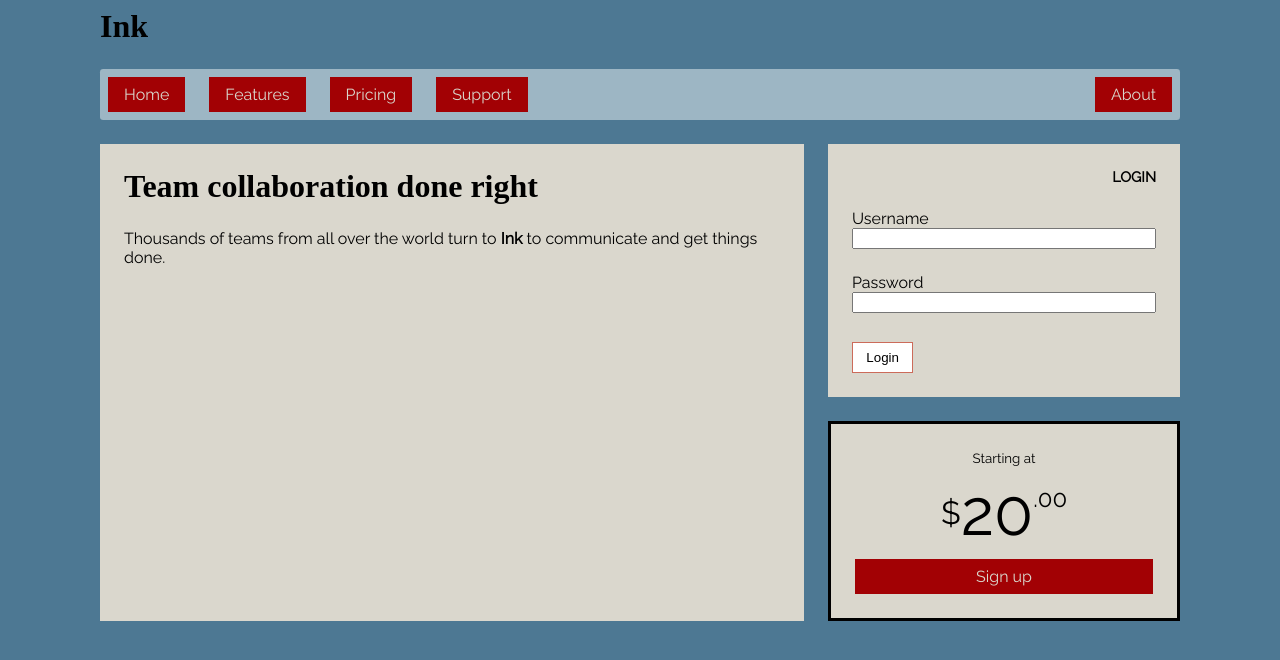
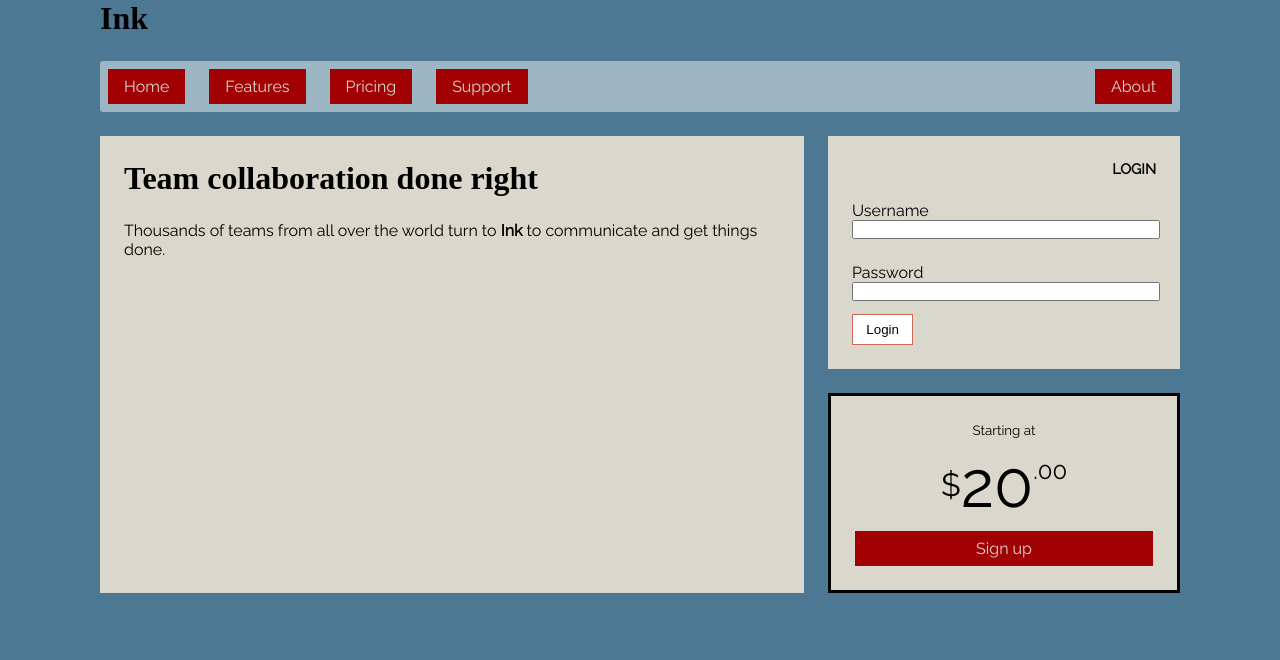
Before and after one commit to nic-dgl203-2021FA/assignment-4a-2-WeatheredOak, a plain HTML site: page index.html in a window 1280 px wide. Drawn offline with Linux system fonts and the light colour scheme; a web font is replaced by a local one.

Commit message:
Applied @use for box sizing

```diff
--- a/main_scss.scss
+++ b/main_scss.scss
@@ -24,7 +24,9 @@ Modified Date: 22 November, 2021
 
 
 
+@use './resets';
 @import './variables';
+
 
 @mixin anchor-links {
   color: #DAD7CD;
@@ -44,10 +46,6 @@ Modified Date: 22 November, 2021
     @else {
       border: none;
     }
-  }
-
-:root {
-    box-sizing: border-box;
   }
 
   *,
```
Also changed, not shown: main_scss.css, main_scss.min.css, 2 other files.
